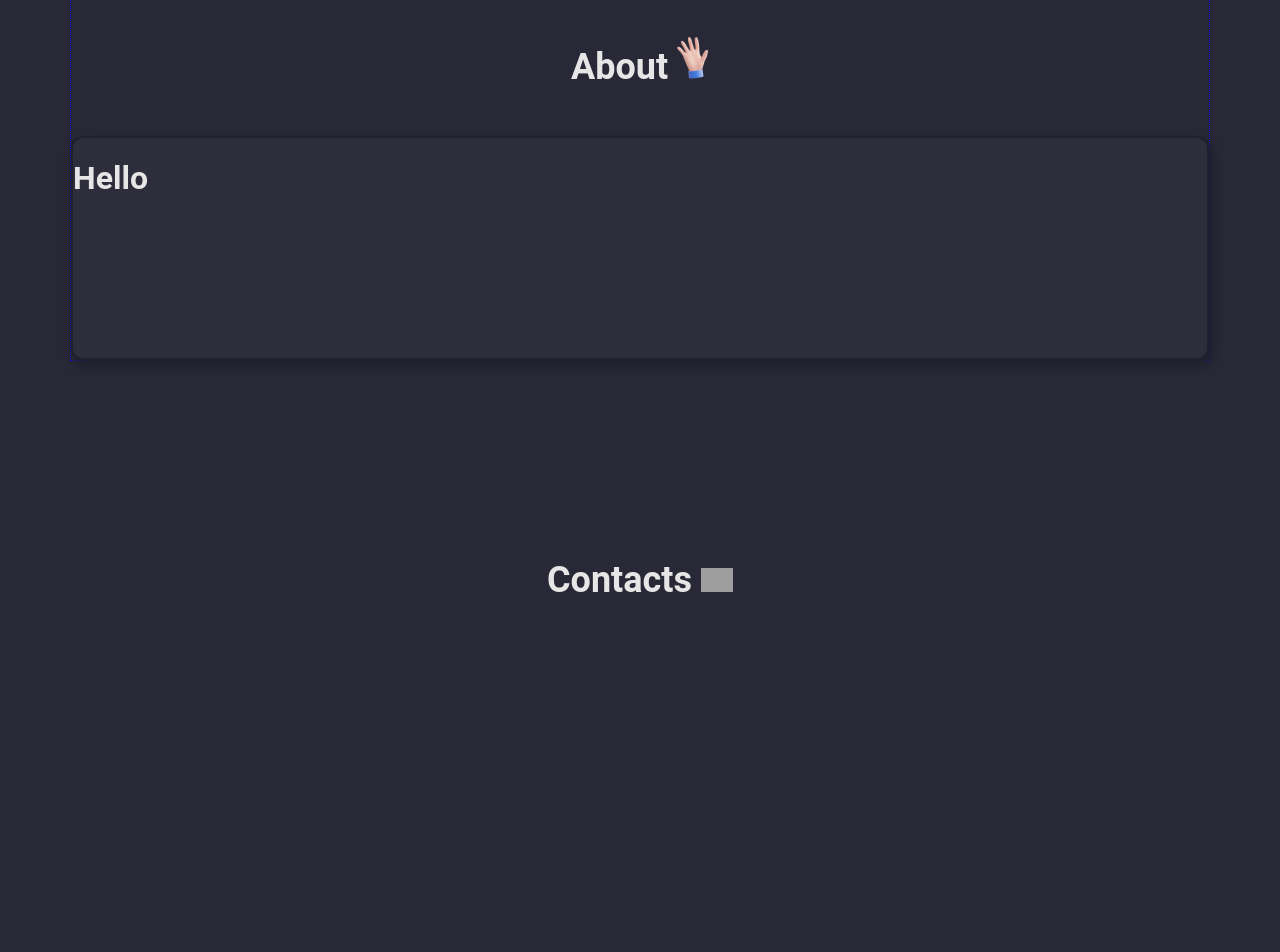
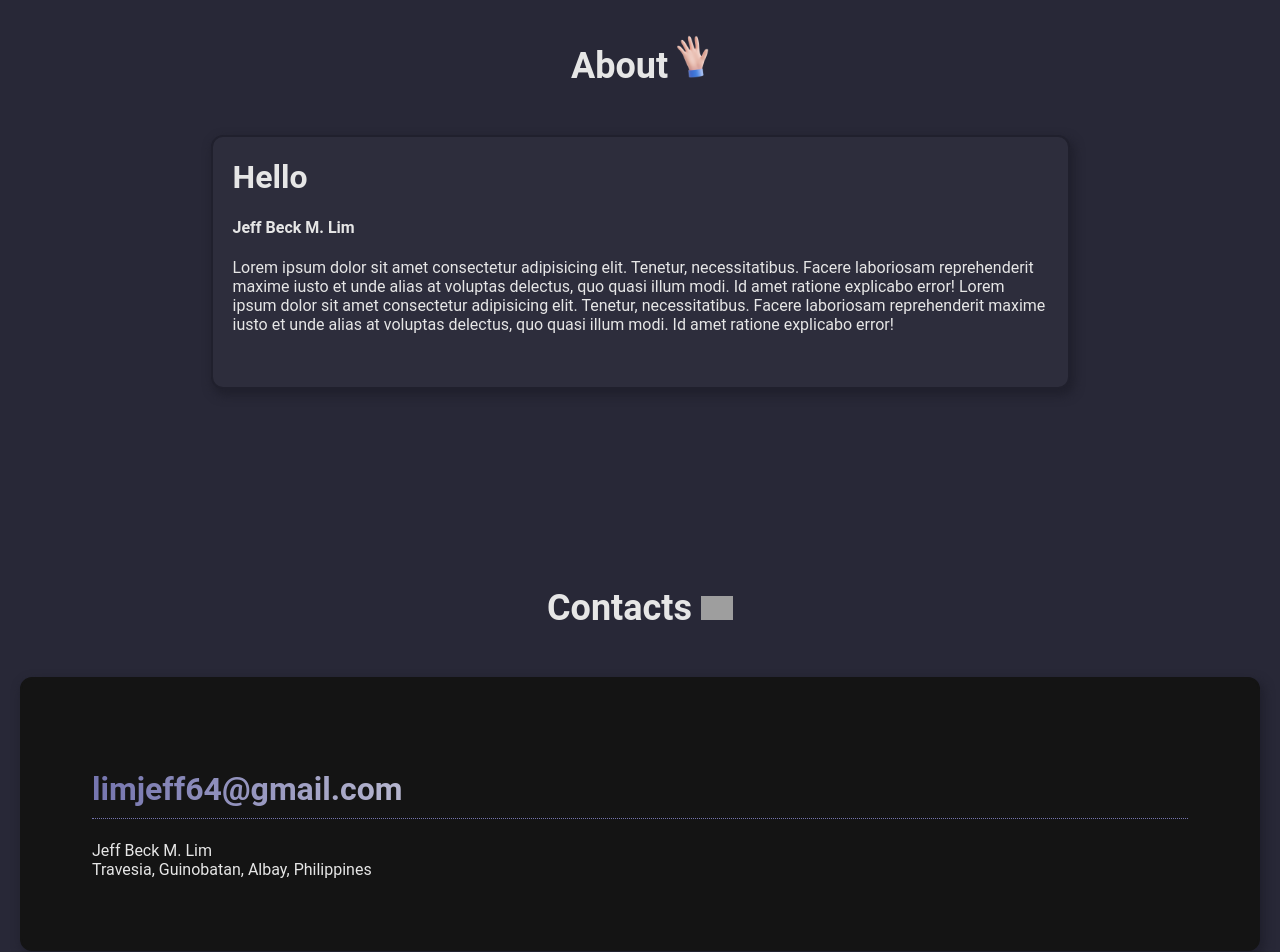
Before and after one commit to JeffBeckLim/portfolio, a React (Create React App) app: page / in a window 1280 px wide. Shown: the part 1340-2292 px from the top of the page. Before the commit the page ends 2039 px from the top, so only its background shows below. Built offline with nearby package versions, Linux system fonts and the light colour scheme; grey boxes are pictures that could not be loaded.

Commit message:
new additions

```diff
--- a/src/App.css
+++ b/src/App.css
@@ -47,6 +47,16 @@
   width: 100%;
   z-index: -1;
 }
+.footer-wave{
+  aspect-ratio: 960/540;
+  background: no-repeat;
+  background-position: center;
+  background-size: cover;
+  position: absolute;
+  background-image: url('assets/footer-wave.svg');
+  width: 100%;
+  z-index: -1;
+}
 
 .hero-section{
   position: relative;
@@ -74,7 +84,7 @@
   fill: #2a2a39;
 }
 
-.card-section{
+.card-section, .about-section, contact-section{
   position: relative;
 }
 .card-top-wave {
@@ -188,7 +198,7 @@
   grid-template-columns: 1fr 1fr;
   margin: 0px 70px 0px 70px;
 }
-.card-container-header{
+.card-container-header, .about-container-header, .contact-container-header{
   font-size: 36px;
   grid-row: 1 / 2;
   grid-column: 1 / 3;
@@ -253,10 +263,45 @@
 }
 
 .about-container{
-  border: dotted blue 1px;
   margin: 0px 70px 0px 70px;
 }
+.about-card-content{
+  margin: 0px 20px 0px 20px;
+}
 
+/* .contact-section{
+  border: dotted red 2px;
+} */
+
+.contact-content{
+  background-color: rgb(20, 20, 20);
+  border: solid 2px rgb(20,20,20);
+  border-radius: 12px;
+  height: 100%;
+  margin: 0px 20px 0px 20px;
+  padding: 70px;
+}
+
+.contact-content h4{
+  font-weight: 400;
+  margin: 0;
+}
+.contact-content h1{
+  background: radial-gradient(circle, #e6e6e6,#7575af);
+  -webkit-background-clip: text;
+  background-clip: text;
+  border-bottom: 1px dotted #7575af;
+  color: transparent;
+  padding-bottom: 10px;
+  transition: scale 500ms ease;
+}
+
+.contact-content h1:hover{
+  background: radial-gradient(circle, #7575af, #b0b0e5);
+  -webkit-background-clip: text;
+  background-clip: text;
+  scale: 1.01;
+}
 
 
 /* sm */
@@ -363,25 +408,34 @@
 
 
 
-
+.about-card-parent{
+  display: flex;
+  justify-content: center;
+  align-items: center;
+}
 
 
 .about-card{
     background-color: rgb(45, 45, 60);
     border: solid #20202d 2px;
     border-radius: 12px;
+    cursor: pointer;
     height: 220px;
-    cursor: pointer;
+    padding-bottom: 30px;
     position: relative;
+    width: 75%;
 }
-
+.about-card:hover{
+  perspective-origin: 100% 200%;
+}
 .about-card:hover::before{
-    opacity: 1;
+    opacity: 1;;
 }
 .about-card::before{
     background: radial-gradient(
         300px circle at var(--mouse-x) var(--mouse-y), rgba(193, 193, 255, 0.103), transparent 90%
     );
+    border-radius: 12px;
     content: "";
     height: 100%;
     left: 0px;
--- a/src/App.js
+++ b/src/App.js
@@ -16,6 +16,7 @@ function App() {
       <Card /> {/* project section*/}
       <About />
       <Contact />
+      <div className='footer-wave'></div>
     </div>
   );
 }
--- a/src/components/About.js
+++ b/src/components/About.js
@@ -3,19 +3,29 @@ import handWaveImg from '../assets/handWave.png'
 
 const About = () => {
   return (
-    <div>
-      <div className='card-section'>
+      <div className='about-section'>
           <div className='about-container'>
-                    <div className='card-container-header'>
+                <div className='about-container-header'>
                     <h4>About <img className='icon'  src={handWaveImg} alt="" /></h4>
                 </div>
 
+                <div className='about-card-parent'>
                     <div className='shadow about-card'>
                         <div className='about-card-content'>
                             <h1>Hello</h1>
+                            <h4>Jeff Beck M. Lim</h4>
+                            <p>
+                            Lorem ipsum dolor sit amet consectetur adipisicing elit. Tenetur, necessitatibus.
+                            Facere laboriosam reprehenderit maxime iusto et unde alias at voluptas delectus, quo quasi
+                            illum modi. Id amet ratione explicabo error!
+                            Lorem ipsum dolor sit amet consectetur adipisicing elit. Tenetur, necessitatibus.
+                            Facere laboriosam reprehenderit maxime iusto et unde alias at voluptas delectus, quo quasi
+                            illum modi. Id amet ratione explicabo error!
+                            </p>
                         </div>
                     </div>
                 </div>
+
           </div>
       </div>
   )
--- a/src/components/Contact.js
+++ b/src/components/Contact.js
@@ -4,13 +4,18 @@ import PhoneImg from '../assets/phone.png'
 
 const Contact = () => {
   return (
-    <div>
-      <div className='card-section'>
-            <div className='card-container'>
-                    <div className='card-container-header'>
-                        <h4>Contacts <img className='icon' src={PhoneImg} alt="" /></h4>
-                    </div>
-            </div>
+    <div className='contact-section'>
+        <div className='contact-container'>
+              <div className='contact-container-header'>
+                  <h4>Contacts <img className='icon' src={PhoneImg} alt="" /></h4>
+              </div>
+
+              <div className=' shadow contact-content'>
+                  <h1>limjeff64@gmail.com</h1>
+
+                  <h4>Jeff Beck M. Lim</h4>
+                  <h4>Travesia, Guinobatan, Albay, Philippines</h4>
+              </div>
         </div>
     </div>
   )
```
Also changed, not shown: src/assets/footer-wave.svg (added). Lines whose indentation alone changed are shown as unchanged.
